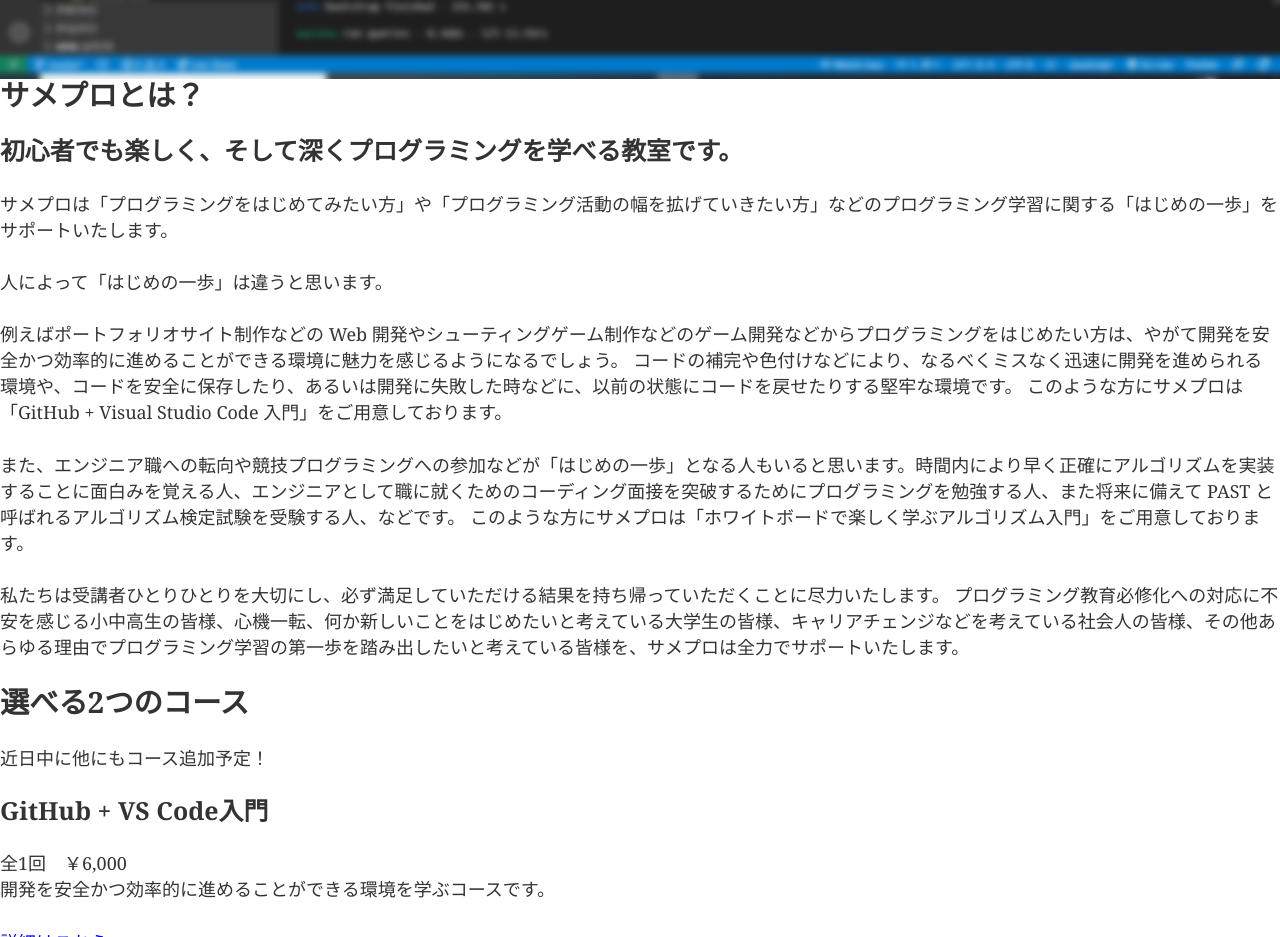
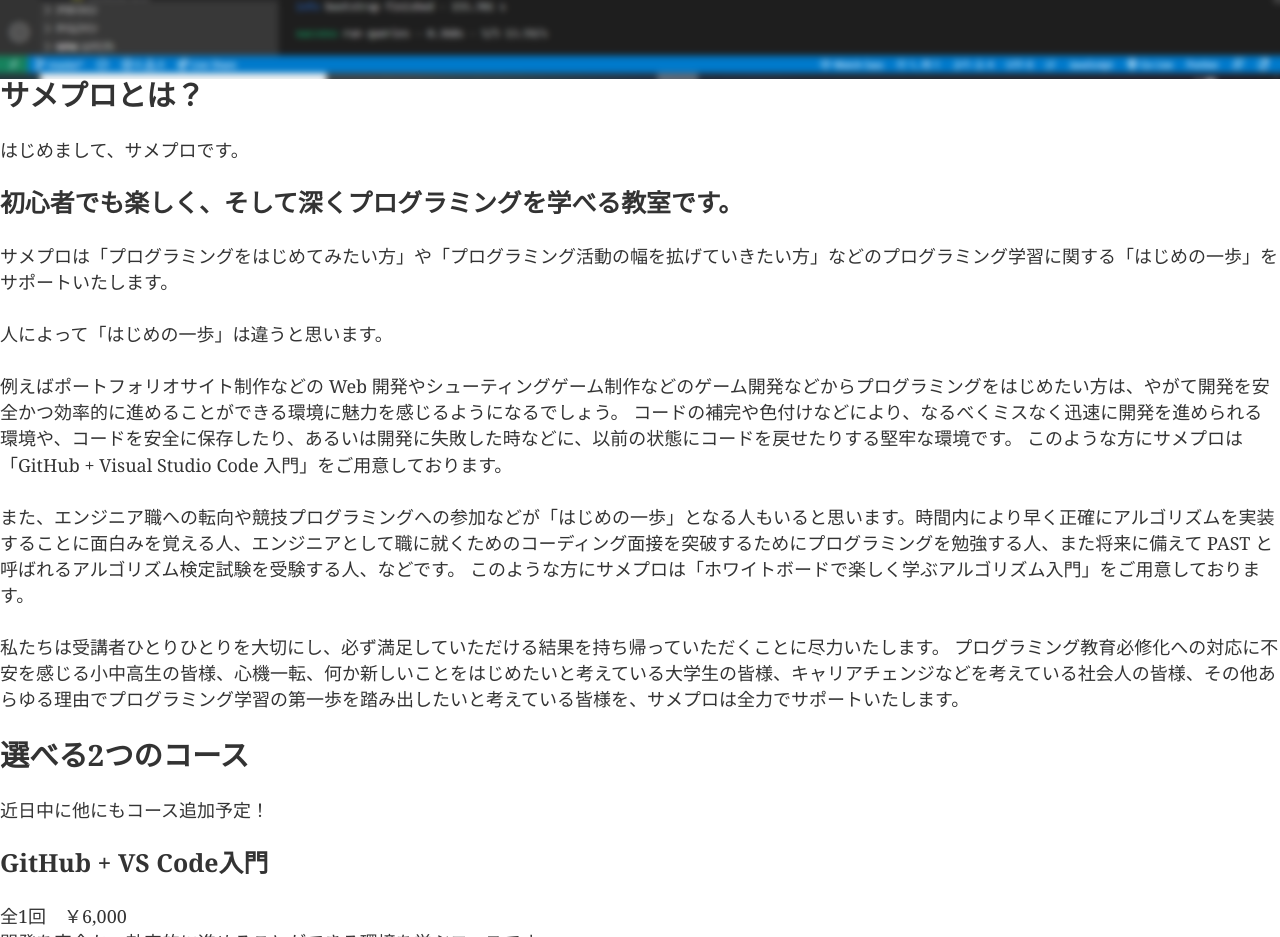
Before and after one commit to samepro-team/webpage, a Gatsby site: page / in a window 1280 px wide. Shown: the part 1040-1977 px from the top of the page. Built offline with nearby package versions, Linux system fonts and the light colour scheme; Gatsby itself is replaced by a stand-in of ours.

Commit message:
[Update] toppage

```diff
--- a/src/pages/index.js
+++ b/src/pages/index.js
@@ -11,6 +11,9 @@
     <MainImage />
     <div id="about" className="topPageContents">
       <h2>サメプロとは？</h2>
+      <p className="center">
+        はじめまして、サメプロです。
+      </p>
       <div className="card">
         <h3>初心者でも楽しく、そして深くプログラミングを学べる教室です。</h3>
         <p>サメプロは「プログラミングをはじめてみたい方」や「プログラミング活動の幅を拡げていきたい方」などのプログラミング学習に関する「はじめの一歩」をサポートいたします。</p>
```
